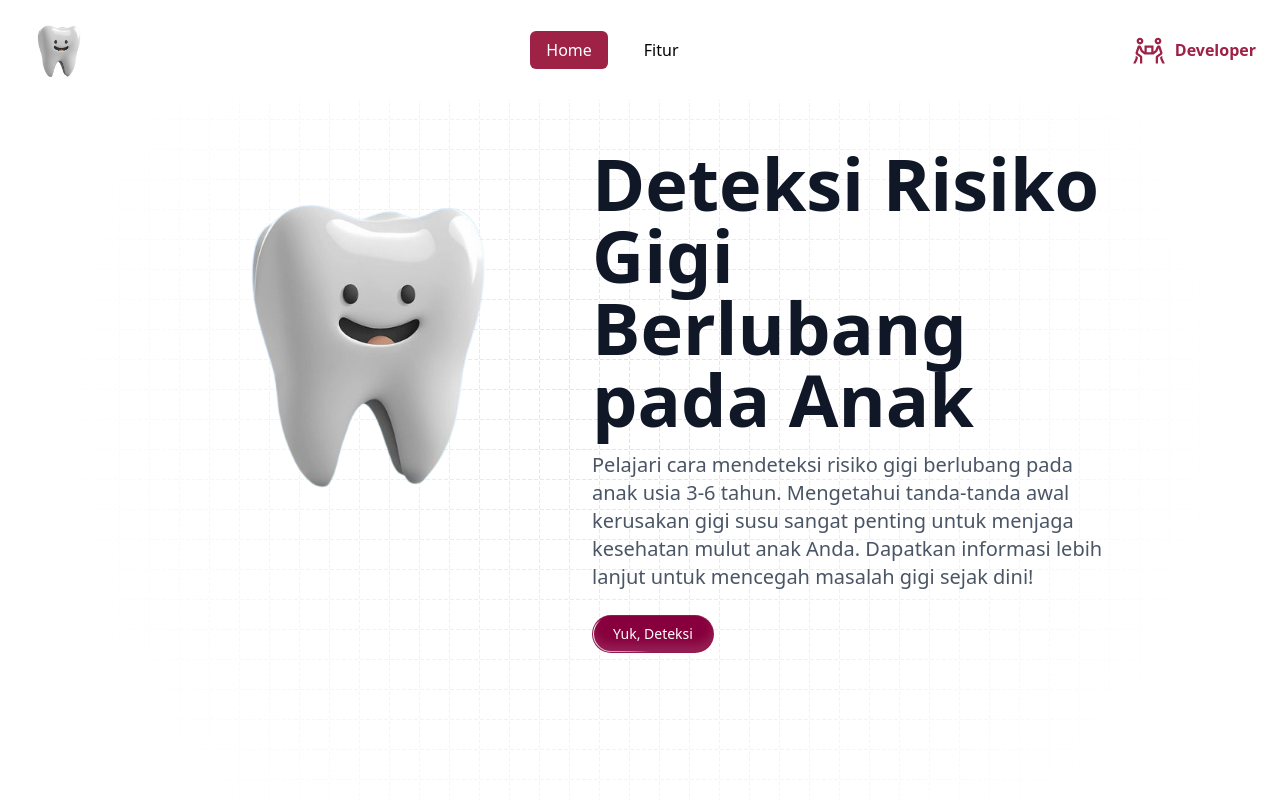
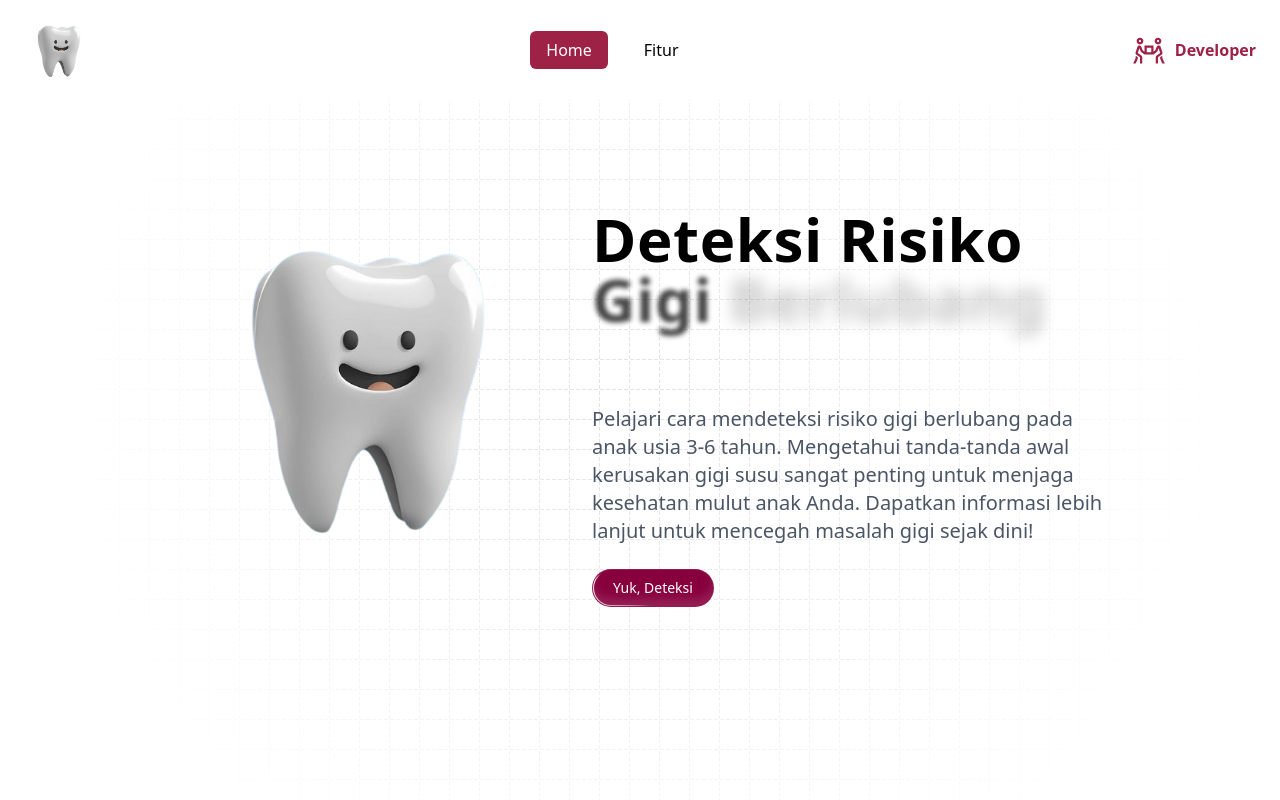
Before and after one commit to whatyuupratama/caps-gigi, a Next.js app: page / in a window 1280 px wide. Shown: the top 800 px of the page. Built offline with nearby package versions, Linux system fonts and the light colour scheme.

Commit message:
add layers

```diff
--- a/src/components/section.tsx
+++ b/src/components/section.tsx
@@ -3,8 +3,9 @@ import Image from 'next/image';
 import { GridPatternDemo } from '@/components/fragments/molecule/GridPatternDemo';
 import { ShimmerButton } from '@/components/magicui/shimmer-button';
 import Link from 'next/link';
+import { TextGenerateEffect } from '@/components/ui/text-generate-effect';
 // import { TextGenerateEffect } from '@/components/ui/text-generate-effect';
-// const words = `🦷`;
+const world = `Deteksi Risiko Gigi Berlubang pada Anak `;
 const Section = () => {
   return (
     <div
@@ -29,9 +30,14 @@ const Section = () => {
           </div>
           {/* Text Section */}
           <div className='text-center md:text-left max-w-lg'>
-            <h2 className='text-3xl md:text-7xl font-bold mb-4 text-gray-900 flex items-center'>
-              Deteksi Risiko Gigi Berlubang pada Anak
+            <h2 className='text-3xl md:text-7xl font-bold mb-4 text-black flex items-center'>
+              {/* Deteksi Risiko Gigi Berlubang pada Anak */}
               {/* <TextGenerateEffect words={words} className='ml-2' /> */}
+              <TextGenerateEffect
+                words={world}
+                className='w-2/2 font-extrabold '
+                textColor='text-black'
+              />
             </h2>
 
             <p className='text-lg md:text-xl mb-6 text-gray-600'>
--- a/src/components/ui/text-generate-effect.tsx
+++ b/src/components/ui/text-generate-effect.tsx
@@ -9,11 +9,13 @@ export const TextGenerateEffect = ({
   className,
   filter = true,
   duration = 0.5,
+  textColor = 'text-white', // Default text color
 }: {
   words: string;
   className?: string;
   filter?: boolean;
   duration?: number;
+  textColor?: string; // New prop for text color
 }) => {
   const [scope, animate] = useAnimate();
   const wordsArray = words.split(' ');
@@ -66,7 +68,7 @@ export const TextGenerateEffect = ({
           return (
             <motion.span
               key={word + idx}
-              className={`dark:text-white text-white opacity-0 text-4xl sm:text-5xl md:text-6xl lg:text-6xl xl:text-6xl ${
+              className={`${textColor} opacity-0 text-4xl sm:text-5xl md:text-6xl lg:text-6xl xl:text-6xl ${
                 isTooth ? styles.simpleShake : ''
               }`} // Use styles.simpleShake
               style={{
@@ -84,7 +86,7 @@ export const TextGenerateEffect = ({
   return (
     <div className={cn('font-bold', className)}>
       <div className='mt-4'>
-        <div className='dark:text-white text-black text-2xl leading-snug tracking-wide'>
+        <div className='text-2xl leading-snug tracking-wide'>
           {renderWords()}
         </div>
       </div>
```
